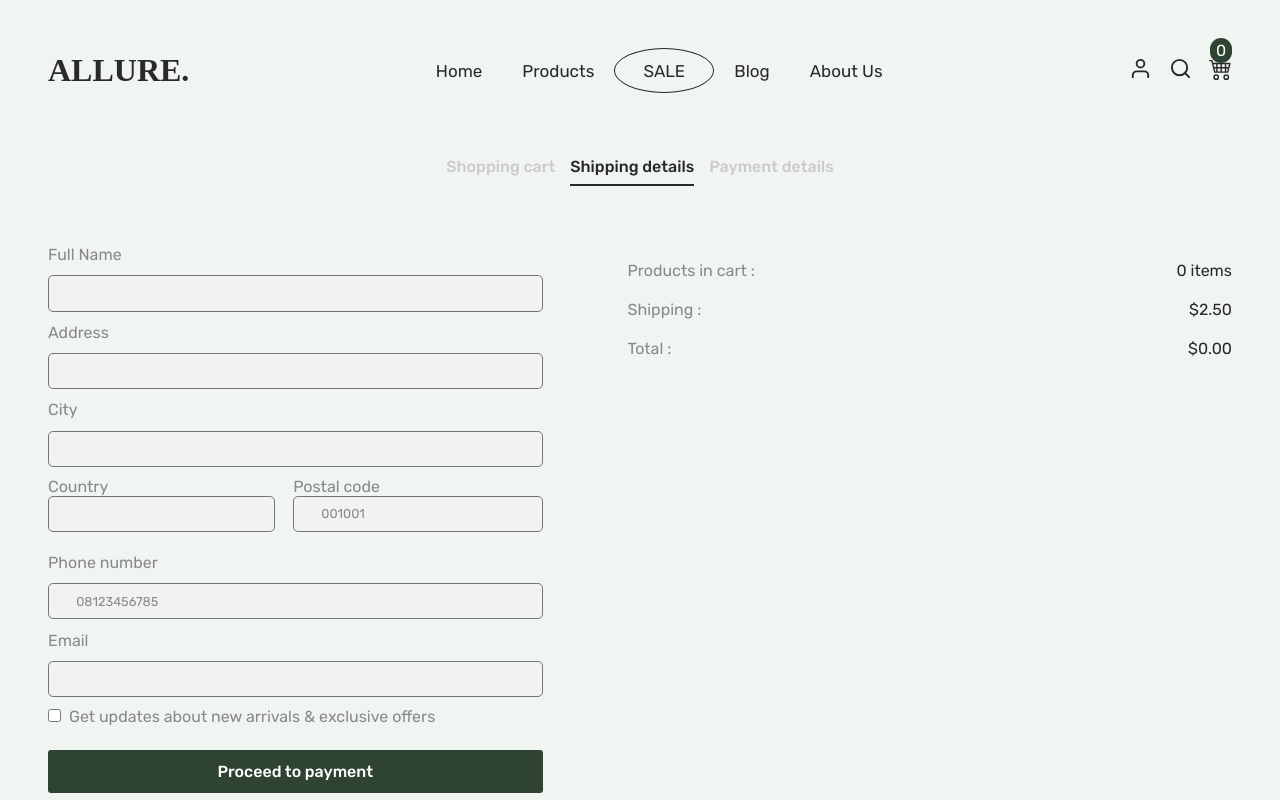
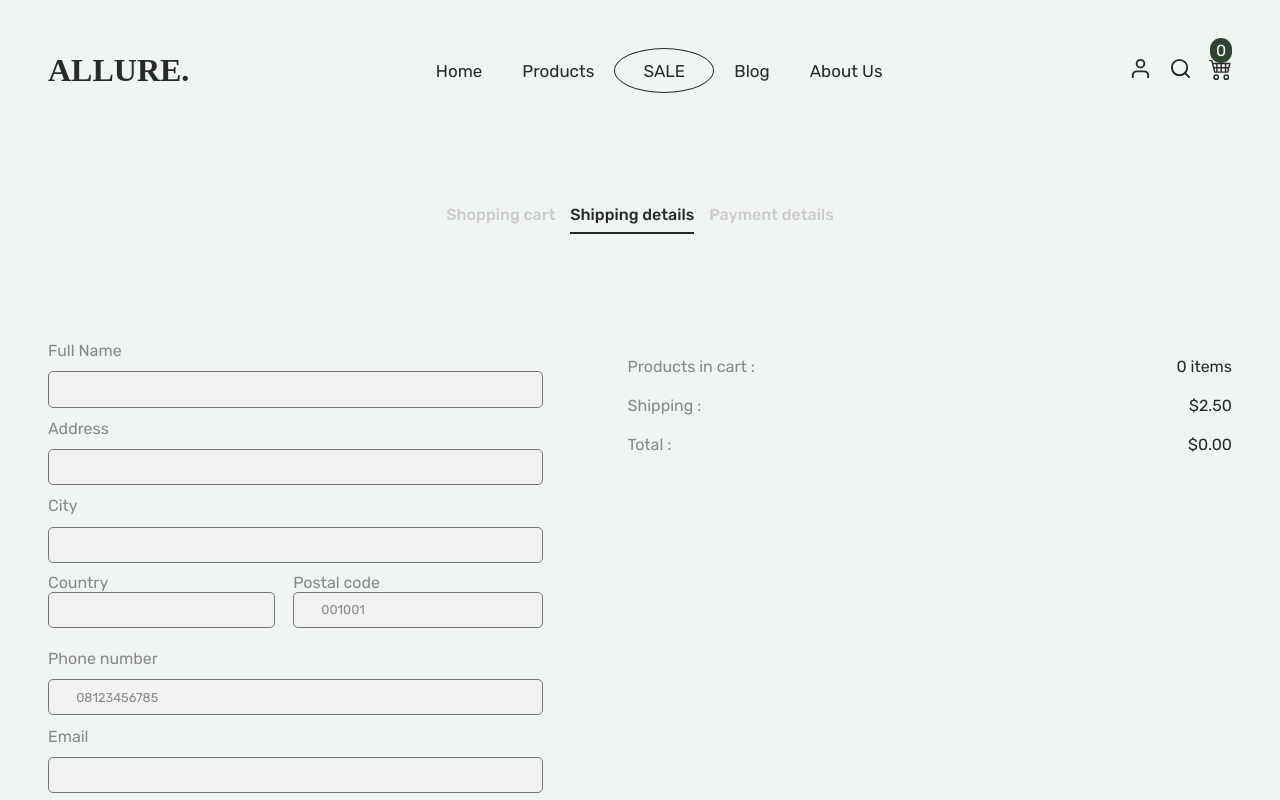
Before and after one commit to Kel-VinTech/Allure-ecommerce, a React (Vite) app: page /checkout in a window 1280 px wide. Shown: the top 800 px of the page. Built offline with nearby package versions, Linux system fonts and the light colour scheme.

Commit message:
changes in checkout

```diff
--- a/src/pages/Checkout/index.jsx
+++ b/src/pages/Checkout/index.jsx
@@ -22,7 +22,7 @@ const Checkout = () => {
     return <main>
         <div className="cart-check row">
             <div className="cart-heading">
-                <div className="cart-links">
+                <div className="cart-links row">
                     <NavLink to="/cart"
                     >Shopping cart
                     </NavLink>
@@ -33,7 +33,6 @@ const Checkout = () => {
                     </NavLink>
                     <NavLink to="#">Payment details</NavLink>
                 </div>
-                <div className="cart-line"></div>
             </div>
 
             <div className="checkout-details row">
--- a/src/scss/Cart.scss
+++ b/src/scss/Cart.scss
@@ -221,7 +221,7 @@ main {
           }
 
           .checkout-link {
-            font-size: 1rem;
+            font-size: 0.6rem;
           }
         }
       }
```
